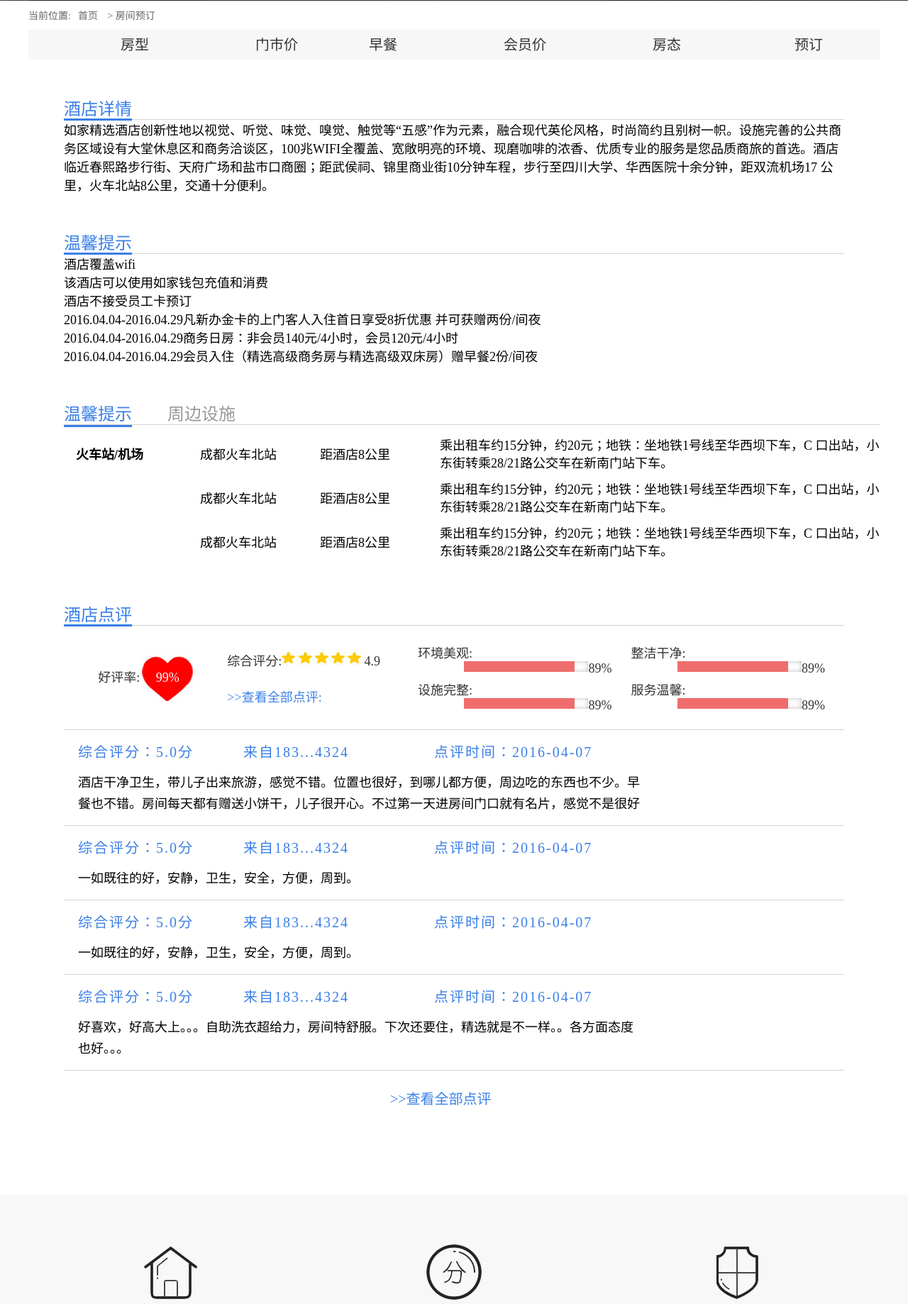
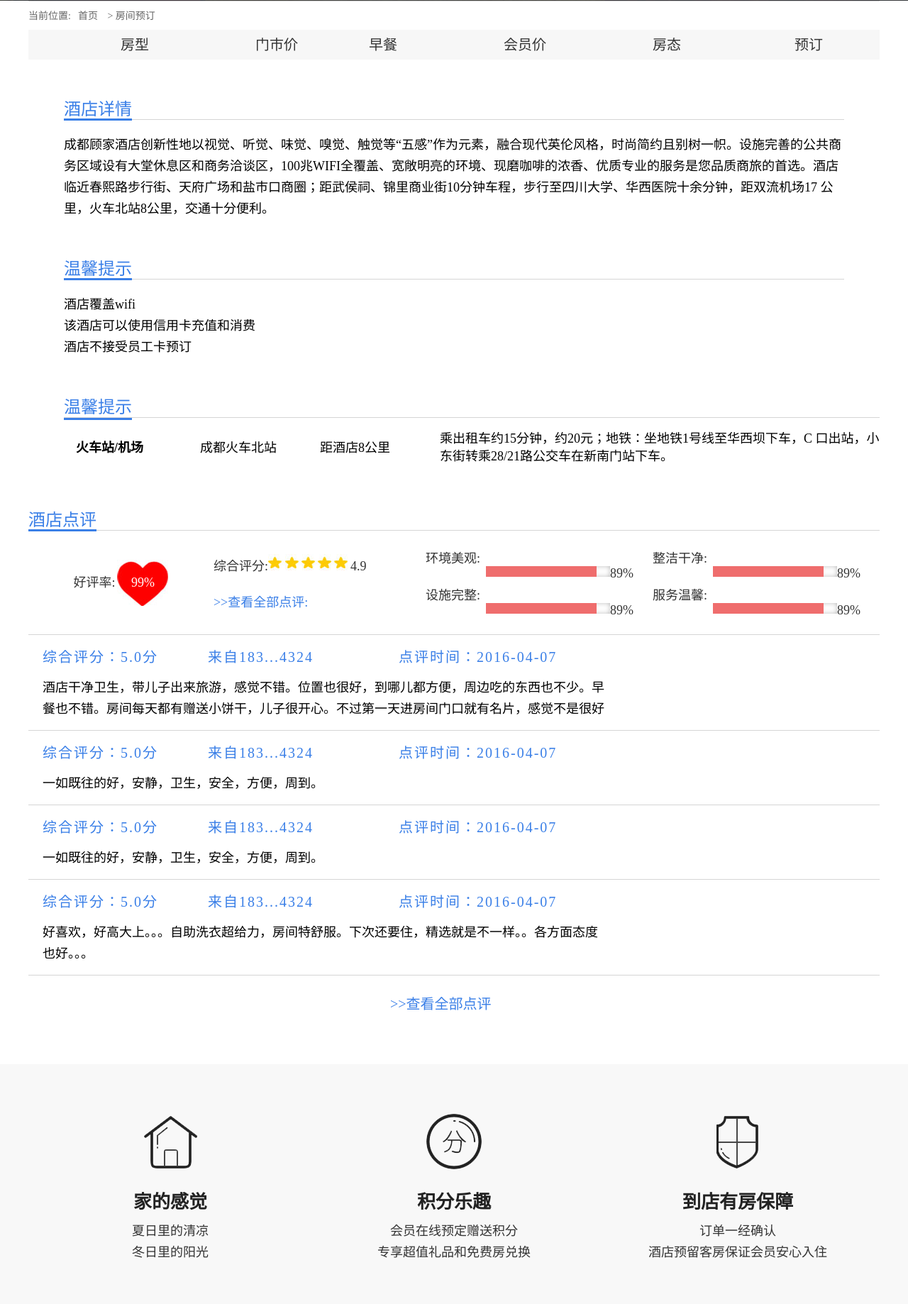
Before and after one commit to keepTrying/web, a PHP site: page /li/yuding.php in a window 1280 px wide; the page is wider, and only the part inside the window is pictured. Shown: the part 702-2540 px from the top of that part at 71% size. Run offline with PHP 8.4, Linux system fonts and the light colour scheme.

Commit message:
no message

```diff
--- a/li/css/home.css
+++ b/li/css/home.css
@@ -1201,6 +1201,11 @@ img {
 
 .detail_title {
     margin: 50px;
+}
+
+.detail_title p{
+    margin-top: 20px;
+    line-height: 30px;
 }
 
 .detail_title01 {
--- a/li/index.php
+++ b/li/index.php
@@ -341,7 +341,7 @@
 
         var content = '<div style="margin:0;line-height:20px;padding:2px;">' +
             '<img src="img/hotel.jpg" alt="" style="float:right;zoom:1;overflow:hidden;width:100px;height:100px;margin-left:3px;"/>' +
-            '地址：成都市高新西区百叶路<br/>电话：349928888<br/>简介：hotel位于成都市高新西区，为五星级酒店。' +
+            '地址：成都市高新西区百叶路<br/>电话：349928888<br/>简介：顾家酒店位于成都市高新西区，为五星级酒店。' +
             '</div>';
 
         //创建检索信息窗口对象
--- a/li/yuding.php
+++ b/li/yuding.php
@@ -289,23 +289,20 @@
 			</table>
 			<div class="detail_title">
 				<div class="detail_title01"><span>酒店详情</span></div>
-				<p>如家精选酒店创新性地以视觉、听觉、味觉、嗅觉、触觉等“五感”作为元素，融合现代英伦风格，时尚简约且别树一帜。设施完善的公共商务区域设有大堂休息区和商务洽谈区，100兆WIFI全覆盖、宽敞明亮的环境、现磨咖啡的浓香、优质专业的服务是您品质商旅的首选。酒店临近春熙路步行街、天府广场和盐市口商圈；距武侯祠、锦里商业街10分钟车程，步行至四川大学、华西医院十余分钟，距双流机场17 公里，火车北站8公里，交通十分便利。</p>
+				<p>成都顾家酒店创新性地以视觉、听觉、味觉、嗅觉、触觉等“五感”作为元素，融合现代英伦风格，时尚简约且别树一帜。设施完善的公共商务区域设有大堂休息区和商务洽谈区，100兆WIFI全覆盖、宽敞明亮的环境、现磨咖啡的浓香、优质专业的服务是您品质商旅的首选。酒店临近春熙路步行街、天府广场和盐市口商圈；距武侯祠、锦里商业街10分钟车程，步行至四川大学、华西医院十余分钟，距双流机场17 公里，火车北站8公里，交通十分便利。</p>
 			</div>
 			<div class="detail_title">
 				<div class="detail_title01"><span>温馨提示</span></div>
 				<p>酒店覆盖wifi<br/>
-					该酒店可以使用如家钱包充值和消费<br/>
+					该酒店可以使用信用卡充值和消费<br/>
 					酒店不接受员工卡预订<br/>
-					2016.04.04-2016.04.29凡新办金卡的上门客人入住首日享受8折优惠 并可获赠两份/间夜<br/>
-					2016.04.04-2016.04.29商务日房：非会员140元/4小时，会员120元/4小时<br/>
-					2016.04.04-2016.04.29会员入住（精选高级商务房与精选高级双床房）赠早餐2份/间夜
+
 				</p>
 			</div>
 			<div class="detail_title">
 				<div class="detail_title01 detail_title02">
 					<ul>
 						<li class="curr">温馨提示</li>
-						<li>周边设施</li>
 					</ul>
 				</div>
 				<table class="yu_car">
@@ -316,23 +313,10 @@
 						<td width="640">乘出租车约15分钟，约20元；地铁：坐地铁1号线至华西坝下车，C
 口出站，小天竺东街转乘28/21路公交车在新南门站下车。</td>
 					</tr>
-					<tr>
-						<td>&nbsp;</td>
-						<td>成都火车北站</td>
-						<td>距酒店8公里</td>
-						<td>乘出租车约15分钟，约20元；地铁：坐地铁1号线至华西坝下车，C
-口出站，小天竺东街转乘28/21路公交车在新南门站下车。</td>
-					</tr>
-					<tr>
-						<td>&nbsp;</td>
-						<td>成都火车北站</td>
-						<td>距酒店8公里</td>
-						<td>乘出租车约15分钟，约20元；地铁：坐地铁1号线至华西坝下车，C
-口出站，小天竺东街转乘28/21路公交车在新南门站下车。</td>
-					</tr>
+
 				</table>
 			</div>
-			<div class="detail_title">
+<!--			<div class="detail_title">-->
 				<div class="detail_title01"><span>酒店点评</span></div>
 				<div class="yu_ping">
 					<table>
@@ -419,18 +403,19 @@
             <div class="advantage">
                 <div class="w1200">
                     <div class="advantage_con">
-					<img src="img/icon_1.png"/>
-					<h3>3000家酒店</h3>
-					<p>覆盖全国32个省，330余座城市</p>
+                        <img src="img/icon_1.png" />
+                        <h3>家的感觉</h3>
+                        <p>夏日里的清凉</p>
+                        <p>冬日里的阳光</p>
                     </div>
                     <div class="advantage_con">
-					<img src="img/icon_2.png"/>
-					<h3>送积分翻倍</h3>
-					<p>会员在线预定赠送多倍积分</p>
+                        <img src="img/icon_2.png" />
+                        <h3>积分乐趣</h3>
+                        <p>会员在线预定赠送积分</p>
                         <p>专享超值礼品和免费房兑换</p>
                     </div>
                     <div class="advantage_con">
-					<img src="img/icon_3.png"/>
+                        <img src="img/icon_3.png" />
                         <h3>到店有房保障</h3>
                         <p>订单一经确认</p>
                         <p>酒店预留客房保证会员安心入住</p>
```
Also changed, not shown: li/discount.php (+8 -7 lines), li/mall.php (+8 -7 lines). Lines whose indentation alone changed are shown as unchanged.
